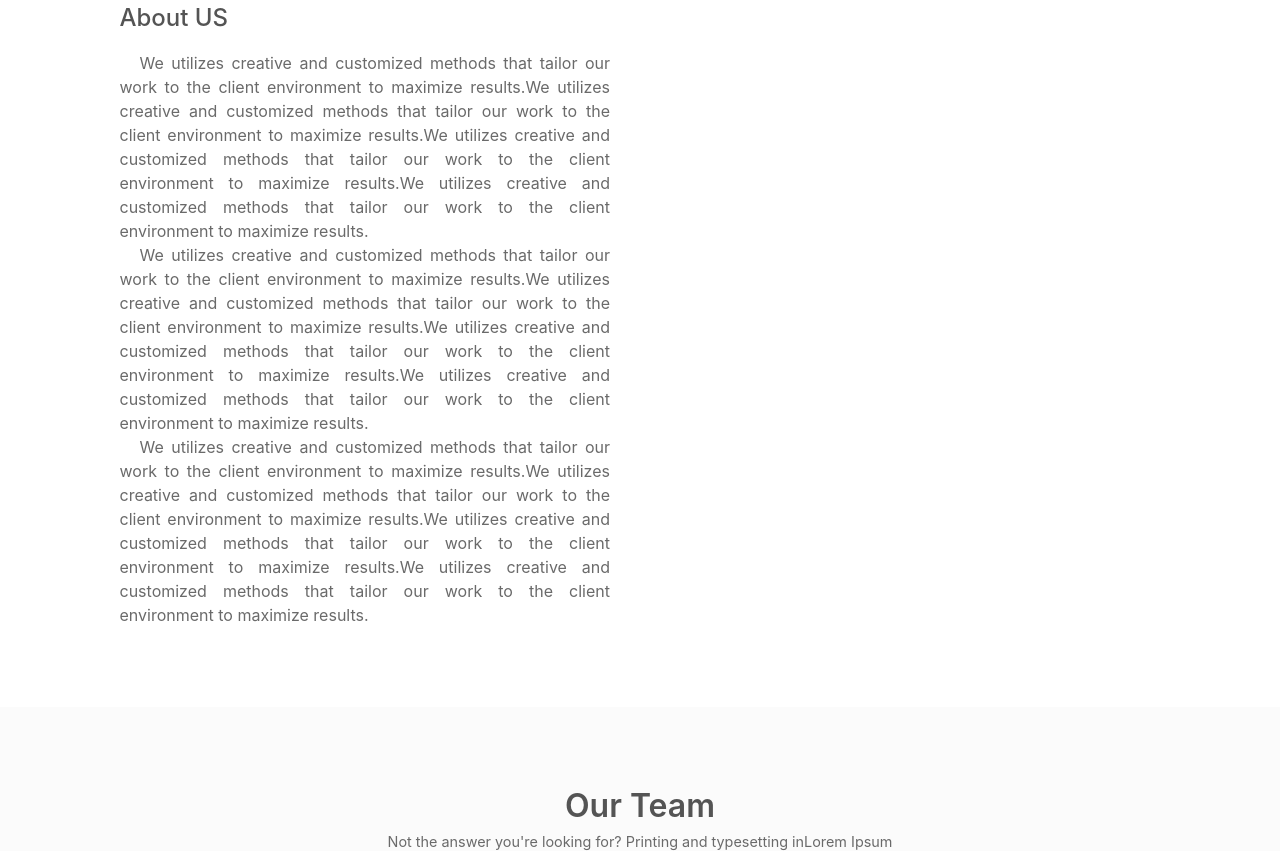
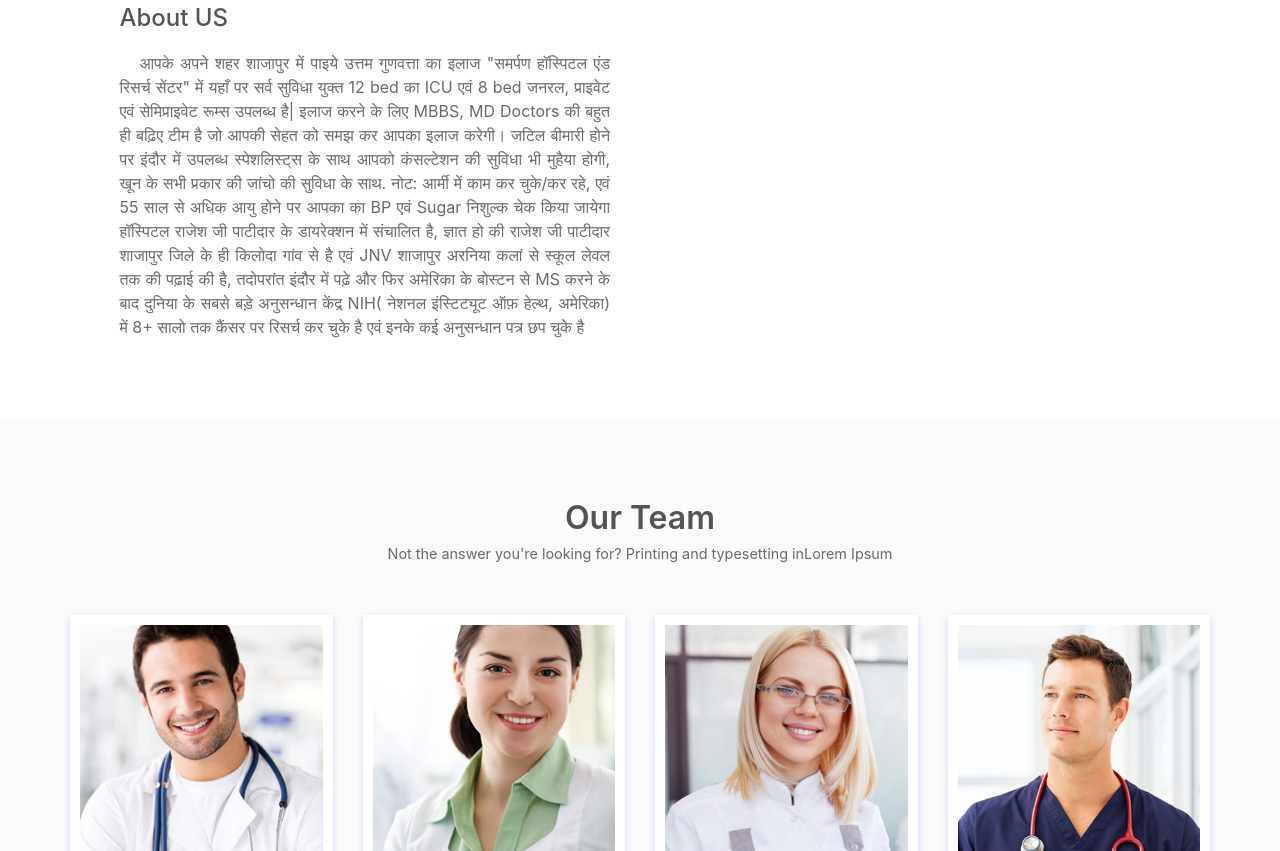
Before and after one commit to samarpanHospital/samarpanHospital.github.io, a plain HTML site: page index.html in a window 1280 px wide. Shown: the part 1174-2025 px from the top of the page. Drawn offline with Linux system fonts and the light colour scheme; a script that the page names is missing.

Commit message:
Change titles and styling on homepage

```diff
--- a/index.html
+++ b/index.html
@@ -282,10 +282,17 @@
                         <h4>About US</h4>
 
                     </div>
-                    <p>We utilizes creative and customized methods that tailor our work to the client environment to maximize results.We utilizes creative and customized methods that tailor our work to the client environment to maximize results.We utilizes creative and customized methods that tailor our work to the client environment to maximize results.We utilizes creative and customized methods that tailor our work to the client environment to maximize results.</p>
-                    <p>We utilizes creative and customized methods that tailor our work to the client environment to maximize results.We utilizes creative and customized methods that tailor our work to the client environment to maximize results.We utilizes creative and customized methods that tailor our work to the client environment to maximize results.We utilizes creative and customized methods that tailor our work to the client environment to maximize results.</p>
-                    <p>We utilizes creative and customized methods that tailor our work to the client environment to maximize results.We utilizes creative and customized methods that tailor our work to the client environment to maximize results.We utilizes creative and customized methods that tailor our work to the client environment to maximize results.We utilizes creative and customized methods that tailor our work to the client environment to maximize results.</p>
-                </div>
+                    <p>
+                        आपके अपने शहर शाजापुर में पाइये उत्तम गुणवत्ता का इलाज "समर्पण हॉस्पिटल एंड रिसर्च  सेंटर" में
+
+                        यहाँ पर सर्व सुविधा युक्त 12 bed का ICU एवं 8 bed जनरल, प्राइवेट एवं  सेमिप्राइवेट रूम्स उपलब्ध है| इलाज करने के लिए MBBS, MD Doctors की बहुत ही बढ़िए टीम है जो आपकी सेहत को समझ कर आपका इलाज करेगी। जटिल बीमारी होने पर इंदौर में उपलब्ध स्पेशलिस्ट्स के साथ आपको कंसल्टेशन की सुविधा भी मुहैया  होगी, खून के सभी प्रकार की जांचो की सुविधा के साथ.
+
+
+                        नोट: आर्मी में काम कर चुके/कर रहे, एवं 55 साल से अधिक आयु होने पर आपका का BP एवं Sugar निशुल्क चेक किया जायेगा
+
+
+                        हॉस्पिटल राजेश जी पाटीदार के डायरेक्शन में संचालित है, ज्ञात हो की राजेश जी पाटीदार शाजापुर जिले के ही किलोदा गांव से है एवं JNV शाजापुर अरनिया कलां से स्कूल लेवल तक की पढ़ाई की है, तदोपरांत इंदौर में पढ़े और फिर अमेरिका के बोस्टन से MS करने के बाद दुनिया के सबसे बड़े अनुसन्धान केंद्र NIH( नेशनल  इंस्टिट्यूट ऑफ़ हेल्थ, अमेरिका) में 8+ सालो तक कैंसर पर रिसर्च कर चुके है एवं इनके कई अनुसन्धान पत्र छप चुके है
+                    </p> </div>
 
             </div>
             <div class="col-md-6 no-padding">
```
